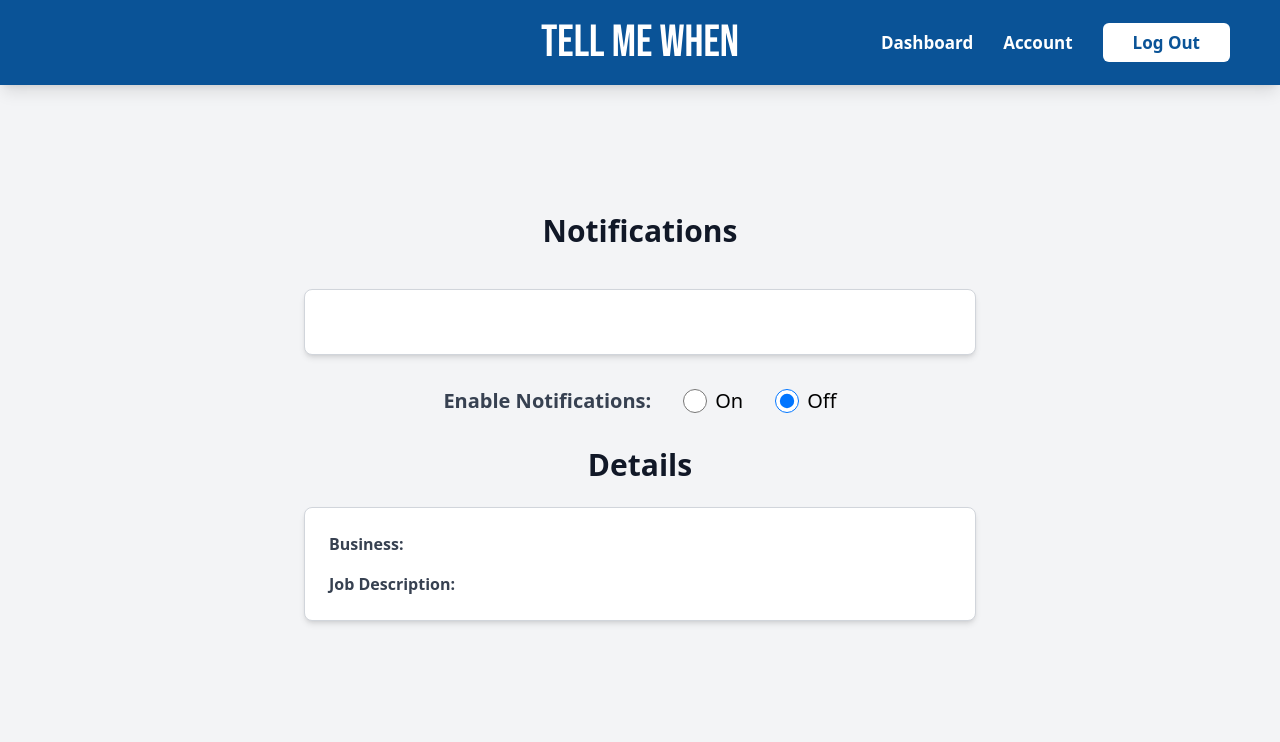
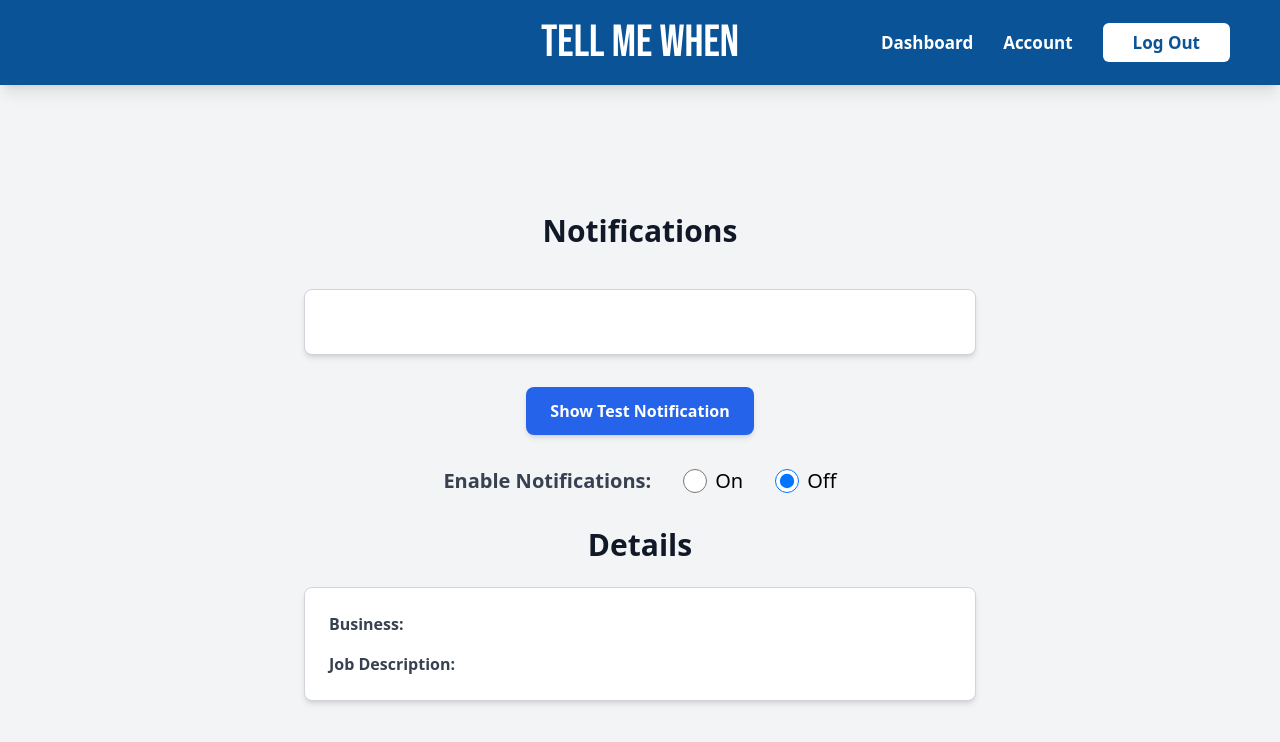
Before and after one commit to HufsaHaq/tellmewhen, a Next.js app in the folder tellmewhen/: page /customer_view in a window 1280 px wide. Shown: the top 742 px of the page. Built offline with nearby package versions, Linux system fonts and the light colour scheme.

Commit message:
test button

```diff
--- a/tellmewhen/package.json
+++ b/tellmewhen/package.json
@@ -16,7 +16,7 @@
     "axios": "^1.7.9",
     "framer-motion": "^12.4.2",
     "motion": "^12.4.2",
-    "next": "^15.1.7",
+    "next": "^15.2.1",
     "nodemon": "^3.1.9",
     "react": "^19.0.0",
     "react-dom": "^19.0.0"
--- a/tellmewhen/src/app/customer_view/page.jsx
+++ b/tellmewhen/src/app/customer_view/page.jsx
@@ -13,7 +13,6 @@ function Page() {
     checkSubscriptionStatus();
   }, []);
 
-
   const checkSubscriptionStatus = async () => {
     if ("serviceWorker" in navigator) {
       const registration = await navigator.serviceWorker.ready;
@@ -22,26 +21,21 @@ function Page() {
     }
   };
 
-  function urlB64ToUint8Array(base64String) {
-    const padding = '='.repeat((4 - base64String.length % 4) % 4);
-    const base64 = (base64String + padding)
-        .replace(/-/g, '+')
-        .replace(/_/g, '/');
-    const rawData = window.atob(base64);
-    const outputArray = new Uint8Array(rawData.length);
+  const testNotification = async () => {
+    if (!("Notification" in window) || !("serviceWorker" in navigator)) {
+      alert("Notifications are not supported in this browser.");
+      return;
+    }
 
-    for (let i = 0; i < rawData.length; i++) {
-        outputArray[i] = rawData.charCodeAt(i);
+    const permission = await Notification.requestPermission();
+    if (permission !== "granted") {
+      alert("Notification permission denied.");
+      return;
     }
-    return outputArray;
-  };
 
-  async function saveSubscription(subscription) {
-    let endpoint = localStorage["endpoint"];
-    const response = await fetch(endpoint + '/save-new-subscription',{
-        method:"POST",
-        headers:{ 'Content-type': 'application/json'},
-        body: JSON.stringify(subscription)
+    const registration = await navigator.serviceWorker.ready;
+    registration.showNotification("Test Notification", {
+      body: "This is a dummy notification for testing purposes.",
     });
   };
 
@@ -52,18 +46,15 @@ function Page() {
     }
 
     try {
-      // Register service worker
       const registration = await navigator.serviceWorker.register("/sw.js");
       console.log("Service Worker registered:", registration);
 
-      // Request notification permission
       const permission = await Notification.requestPermission();
       if (permission !== "granted") {
         alert("Push notifications permission denied.");
         return;
       }
 
-      // Subscribe to push notifications
       const subscription = await registration.pushManager.subscribe({
         userVisibleOnly: true,
         applicationServerKey: urlB64ToUint8Array(
@@ -73,7 +64,6 @@ function Page() {
 
       console.log("Push Subscription:", subscription);
 
-      // Save subscription to backend
       await saveSubscription(subscription);
 
       setNotificationsEnabled(true);
@@ -110,6 +100,13 @@ function Page() {
           <p className="text-base text-gray-700">{text}</p>
         </div>
 
+        {/* Button to test notifications */}
+        <button
+          onClick={testNotification}
+          className="px-6 py-3 bg-blue-600 text-white font-semibold rounded-lg shadow-md hover:bg-blue-700 mb-8"
+        >
+          Show Test Notification
+        </button>
 
         {/* Radio buttons to enable/disable notifications */}
         <div className="flex justify-center gap-8 mb-8">
```
Also changed, not shown: 1 other file (tests, documents, lock files or other folders).
